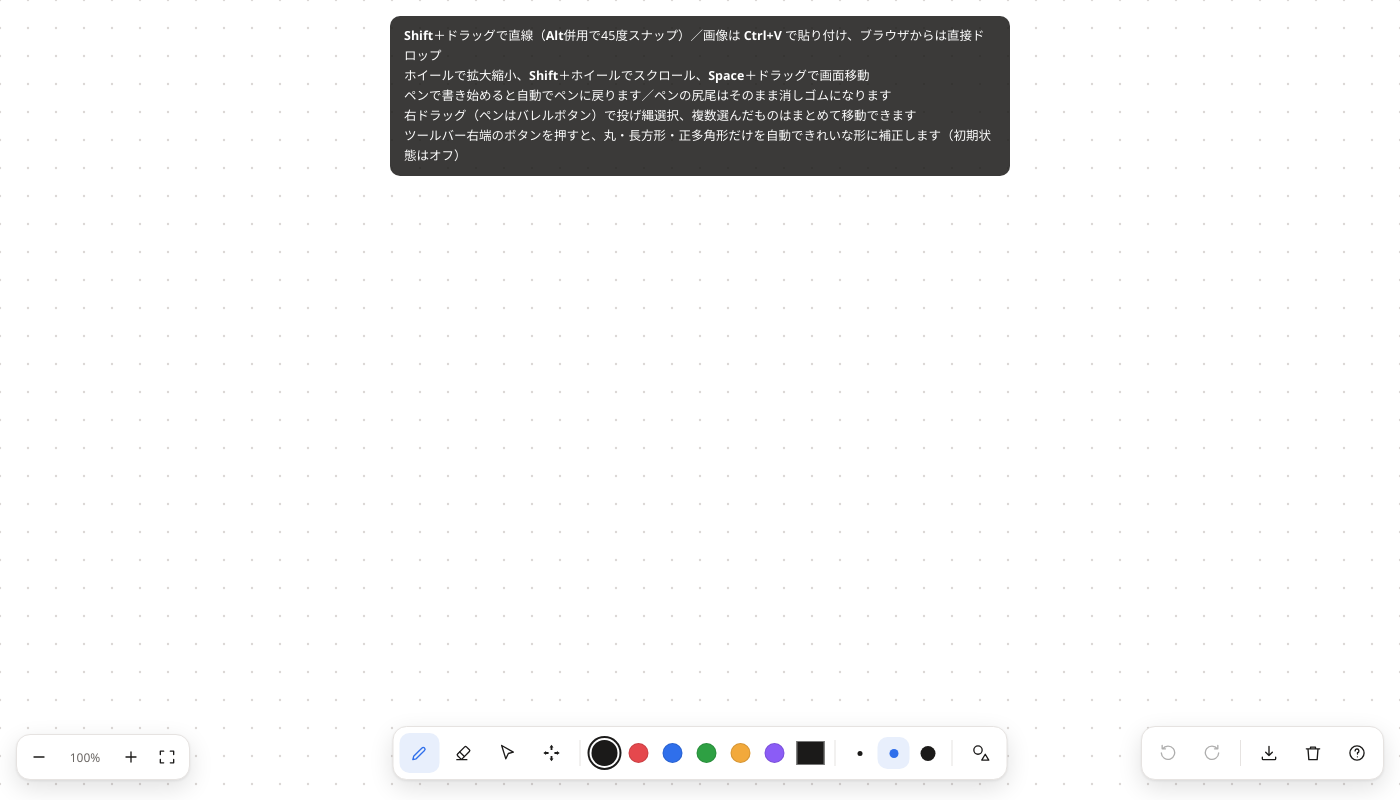
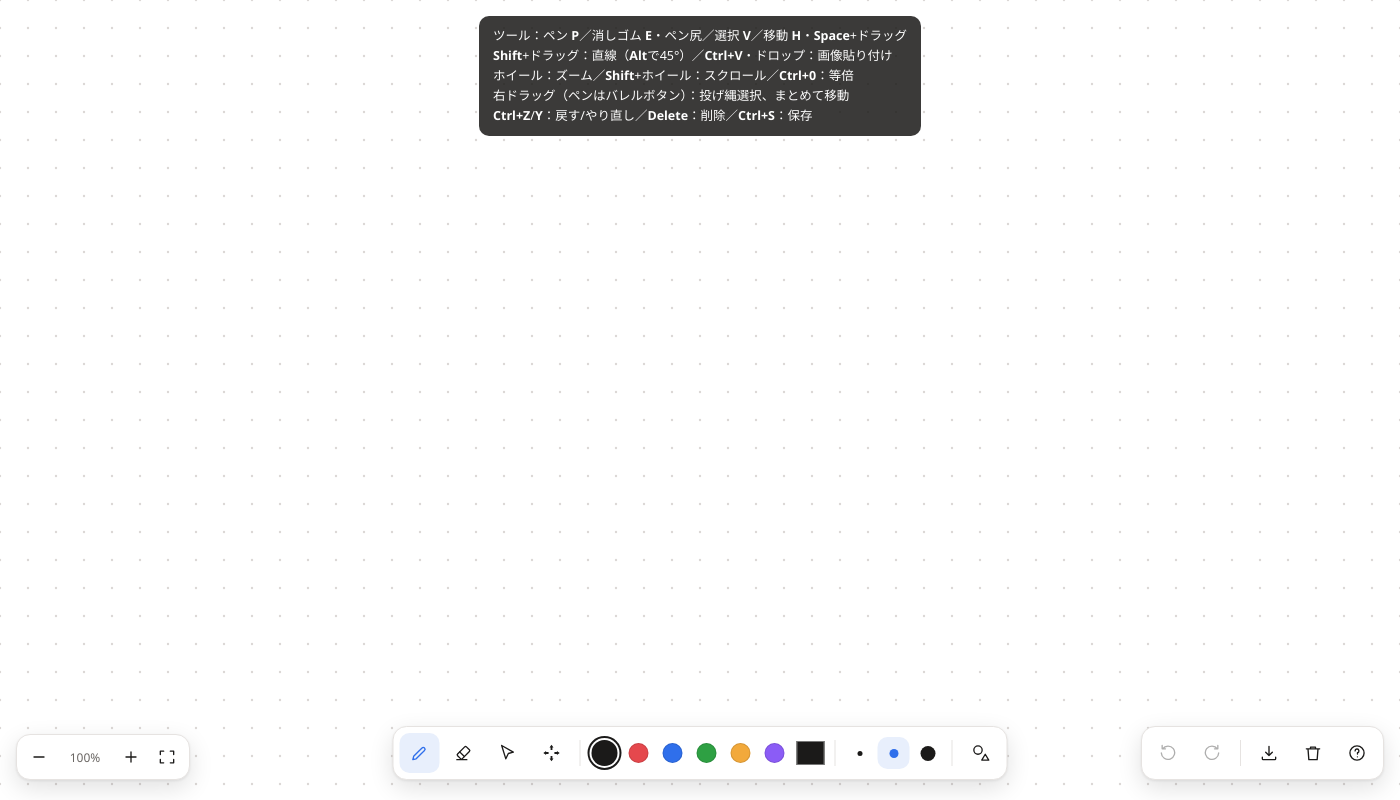
Before and after one commit to YutoNiki/OpenPanet, an Electron app: page whiteboard.html in a window 1400 px wide. Drawn offline with Linux system fonts and the light colour scheme.

Commit message:
Simplify help popup to a terse shortcut list

```diff
--- a/whiteboard.html
+++ b/whiteboard.html
@@ -911,11 +911,11 @@ function toast(msg, ms = 3200) {
   clearTimeout(hintTimer); hintTimer = setTimeout(() => hintEl.classList.remove('show'), ms);
 }
 document.getElementById('help').onclick = () => toast(
-  '<b>Shift</b>＋ドラッグで直線（<b>Alt</b>併用で45度スナップ）／画像は <b>Ctrl+V</b> で貼り付け、ブラウザからは直接ドロップ<br>' +
-  'ホイールで拡大縮小、<b>Shift</b>＋ホイールでスクロール、<b>Space</b>＋ドラッグで画面移動<br>' +
-  'ペンで書き始めると自動でペンに戻ります／ペンの尻尾はそのまま消しゴムになります<br>' +
-  '右ドラッグ（ペンはバレルボタン）で投げ縄選択、複数選んだものはまとめて移動できます<br>' +
-  'ツールバー右端のボタンを押すと、丸・長方形・正多角形だけを自動できれいな形に補正します（初期状態はオフ）', 8000);
+  'ツール：ペン <b>P</b>／消しゴム <b>E</b>・ペン尻／選択 <b>V</b>／移動 <b>H</b>・<b>Space</b>+ドラッグ<br>' +
+  '<b>Shift</b>+ドラッグ：直線（<b>Alt</b>で45°）／<b>Ctrl+V</b>・ドロップ：画像貼り付け<br>' +
+  'ホイール：ズーム／<b>Shift</b>+ホイール：スクロール／<b>Ctrl+0</b>：等倍<br>' +
+  '右ドラッグ（ペンはバレルボタン）：投げ縄選択、まとめて移動<br>' +
+  '<b>Ctrl+Z</b>/<b>Y</b>：戻す/やり直し／<b>Delete</b>：削除／<b>Ctrl+S</b>：保存', 8000);
 
 window.addEventListener('keydown', e => {
   if (e.target.tagName === 'INPUT') return;
```
